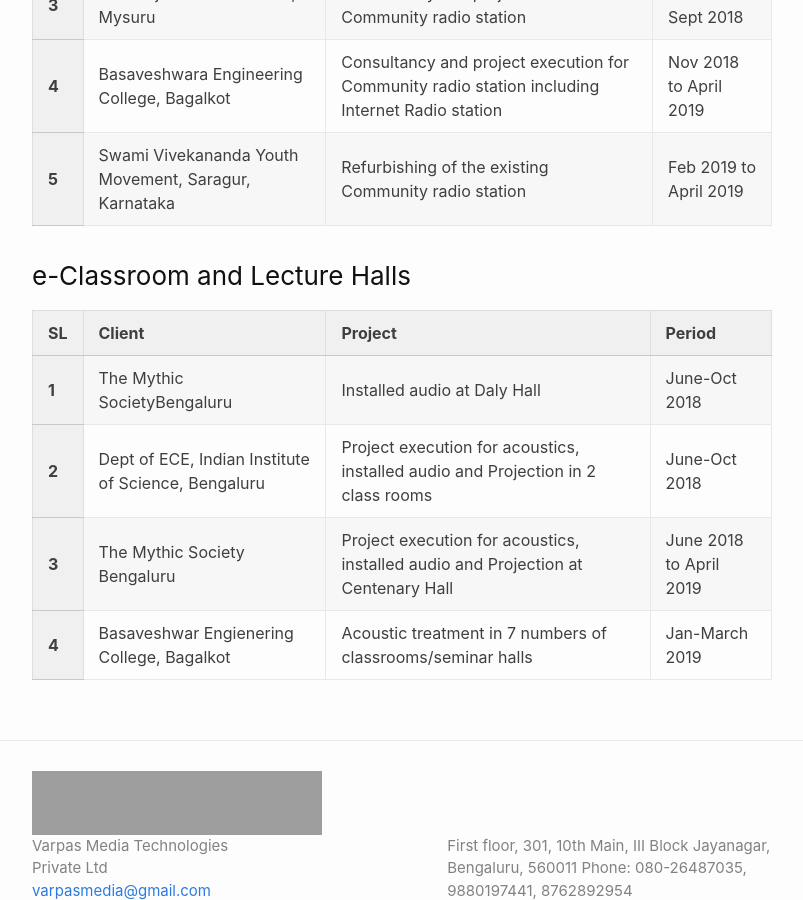
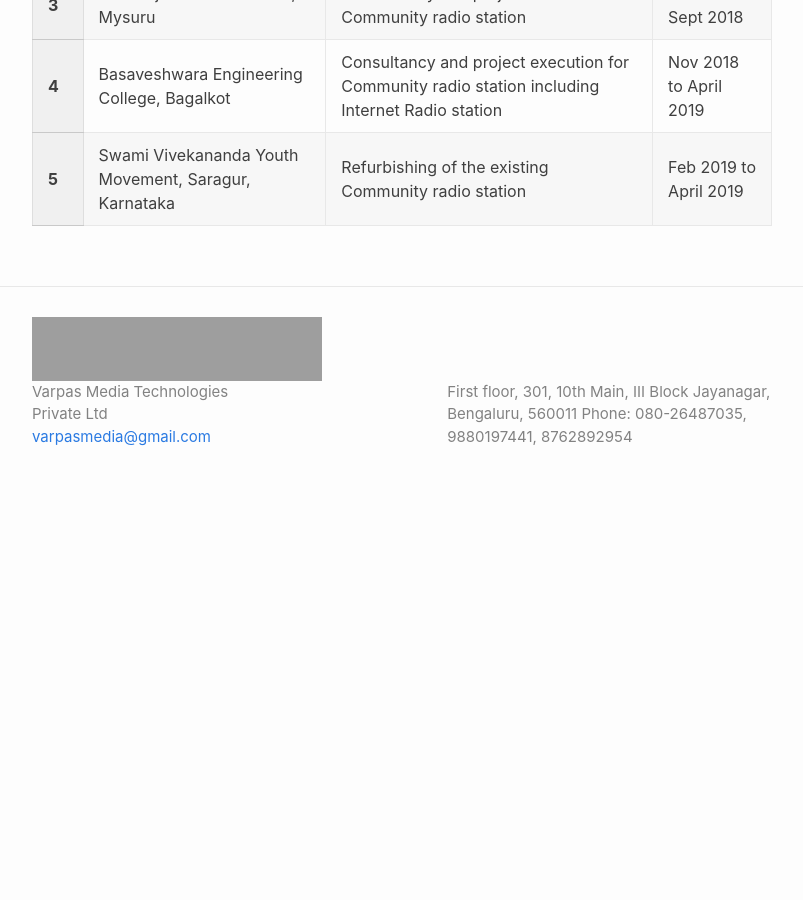
Before and after one commit to VarpasMedia/VarpasMedia.github.io, a Jekyll site: the page built from Projects.md, in a window 1280 px wide and 900 px high, scrolled down 1032 px. Shown: the whole window, without its empty margins (238-1041 px from the left). Built offline with Jekyll 4.4.1, drawn with Linux system fonts in a browser that asks for light colours; our own code applies the rules of GitHub Pages for plain Markdown files; after the commit the page ends 1540 px from its top, so only the background shows below that; grey boxes are pictures that could not be loaded.

Commit message:
Update Projects.md

```diff
--- a/Projects.md
+++ b/Projects.md
@@ -5,8 +5,6 @@ permalink: /Projects/
 ---
 
 ### Auditorium
-
-
 
 <table>
     <tr>
@@ -85,45 +83,3 @@ permalink: /Projects/
     </tr>
 
 </table>
-
-### e-Classroom and Lecture Halls
-<table>
-
-    <tr>
-        <th>SL</th>
-	<th>Client</th>
-        <th>Project</th>
-        <th>Period</th>
-    </tr>
-
-    <tr>
-        <th>1</th>
-	<td>The Mythic SocietyBengaluru</td>
-        <td>Installed audio at Daly Hall</td>
-        <td>June-Oct 2018</td>
-    </tr>
-
-    <tr>
-        <th>2</th>
-	<td>Dept of ECE, Indian Institute of Science, Bengaluru</td>
-        <td>Project execution for acoustics, installed audio and Projection in 2 class rooms</td>
-        <td>June-Oct 2018</td>
-    </tr>
-
-    <tr>
-        <th>3</th>
-	<td>The Mythic Society Bengaluru</td>
-        <td>Project execution for acoustics, installed audio and Projection at Centenary Hall</td>
-        <td>June 2018 to April 2019</td>
-    </tr>
-
-    <tr>
-	<th>4</th>
-        <td>Basaveshwar Engienering College, Bagalkot</td>
-        <td>Acoustic treatment in 7 numbers of classrooms/seminar halls</td>
-        <td>Jan-March 2019</td>
-    </tr>
-
-
-
-</table>
```
